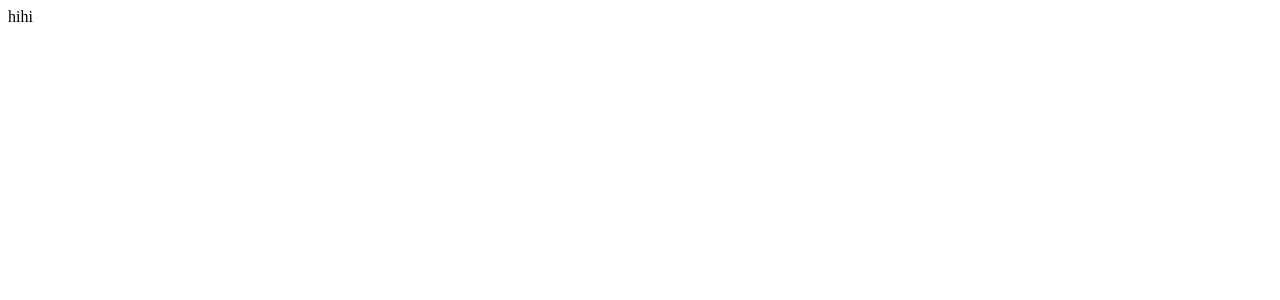
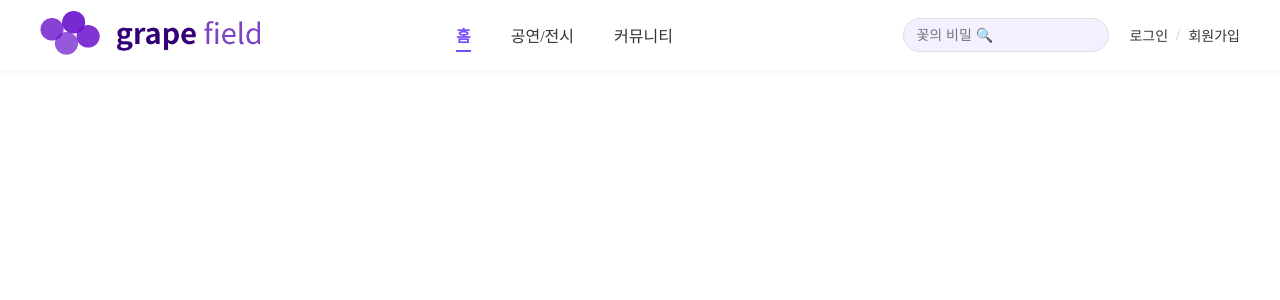
Before and after one commit to beyond-sw-camp/be12-fin-Catcher-GrapeField-FE, a Vue app: page / in a window 1280 px wide. Shown: the top 300 px of the page. Built offline with nearby package versions, Linux system fonts and the light colour scheme.

Commit message:
#4 Header 구현

```diff
--- a/src/App.vue
+++ b/src/App.vue
@@ -1,6 +1,8 @@
 <script setup>
+import Header from './components/common/Header.vue'
 </script>
 
 <template>
+  <Header></Header>
   <router-view></router-view>
 </template>
--- /dev/null
+++ b/src/components/common/Header.vue
@@ -0,0 +1,196 @@
+<template>
+    <header class="header">
+        <div class="header-container">
+            <div class="logo">
+                <router-link to="/">
+                    <div class="logo-image">
+
+                        <img src="/logo.png" alt="Logo" width="auto" height="auto" />
+
+                    </div>
+
+                </router-link>
+            </div>
+
+            <nav class="main-nav">
+                <ul class="nav-list">
+                    <li class="nav-item">
+                        <router-link to="/home" :class="{ 'router-link-active': isActive('/home') }">홈</router-link>
+                    </li>
+                    <li class="nav-item">
+                        <router-link to="/events"
+                            :class="{ 'router-link-active': isActive('/events') }">공연/전시</router-link>
+                    </li>
+                    <li class="nav-item">
+                        <router-link to="/community"
+                            :class="{ 'router-link-active': isActive('/community') }">커뮤니티</router-link>
+                    </li>
+                </ul>
+            </nav>
+
+            <div class="auth-section">
+                <div class="search-box">
+                    <input type="text" placeholder="꽃의 비밀 🔍" />
+                </div>
+                <div class="auth-buttons">
+                    <router-link to="/login" class="login-button">로그인</router-link>
+                    <span class="divider">/</span>
+                    <router-link to="/signup" class="signup-button">회원가입</router-link>
+                </div>
+            </div>
+        </div>
+    </header>
+</template>
+
+<script>
+export default {
+    name: 'HeaderComponent',
+    data() {
+        return {
+            currentPath: ''
+        }
+    },
+    created() {
+        // 초기 경로 설정
+        this.currentPath = this.$route.path;
+    },
+    watch: {
+        // 라우트 변경 감지
+        $route(to) {
+            this.currentPath = to.path;
+        }
+    },
+    methods: {
+        isActive(path) {
+            // 홈 경로는 정확히 '/'일 때만 활성화
+            if (path === '/home') {
+                return this.currentPath === '/home' || this.currentPath === '/';
+            }
+            // 다른 경로는 시작 부분이 일치하면 활성화 (예: /performance/123도 /performance로 인식)
+            return this.currentPath.startsWith(path);
+        }
+    }
+}
+</script>
+
+<style scoped>
+.header {
+    width: 100%;
+    background-color: #ffffff;
+    box-shadow: 0 2px 4px rgba(0, 0, 0, 0.05);
+    position: fixed;
+    top: 0;
+    left: 0;
+    z-index: 1000;
+}
+
+.header-container {
+    max-width: 1200px;
+    margin: 0 auto;
+    padding: 0 20px;
+    height: 70px;
+    display: flex;
+    align-items: center;
+    justify-content: space-between;
+}
+
+.logo a {
+    display: flex;
+    align-items: center;
+    text-decoration: none;
+}
+
+.logo-image img {
+    width: 60%;
+    height: 100%;
+}
+
+.logo-text {
+    font-size: 24px;
+    font-weight: 700;
+}
+
+.logo-grape {
+    color: #7c4dff;
+}
+
+.logo-field {
+    color: #8c6bc7;
+}
+
+.main-nav {
+    flex: 1;
+    margin-left: 30px;
+}
+
+.nav-list {
+    display: flex;
+    list-style: none;
+    margin: 0;
+    padding: 0;
+}
+
+.nav-item {
+    margin: 0 20px;
+}
+
+.nav-item a {
+    text-decoration: none;
+    color: #333;
+    font-size: 16px;
+    font-weight: 500;
+    padding: 8px 0;
+    transition: color 0.3s, font-weight 0.3s;
+    position: relative;
+    display: inline-block;
+}
+
+.nav-item a:hover {
+    color: #7c4dff;
+}
+
+.nav-item a.router-link-active {
+    color: #7c4dff;
+    font-weight: 700;
+    border-bottom: 2px solid #7c4dff;
+    padding-bottom: 3px;
+}
+
+.auth-section {
+    display: flex;
+    align-items: center;
+}
+
+.search-box {
+    margin-right: 20px;
+    position: relative;
+}
+
+.search-box input {
+    padding: 8px 12px;
+    border: 1px solid #e0e0e0;
+    border-radius: 20px;
+    background-color: #f5f0ff;
+    width: 180px;
+    font-size: 14px;
+}
+
+.auth-buttons {
+    display: flex;
+    align-items: center;
+}
+
+.login-button,
+.signup-button {
+    text-decoration: none;
+    color: #333;
+    font-size: 14px;
+    font-weight: 500;
+}
+
+.divider {
+    margin: 0 8px;
+    color: #ccc;
+}
+
+</style>
```
Also changed, not shown: public/icon.png (added), public/logo.png (added).
